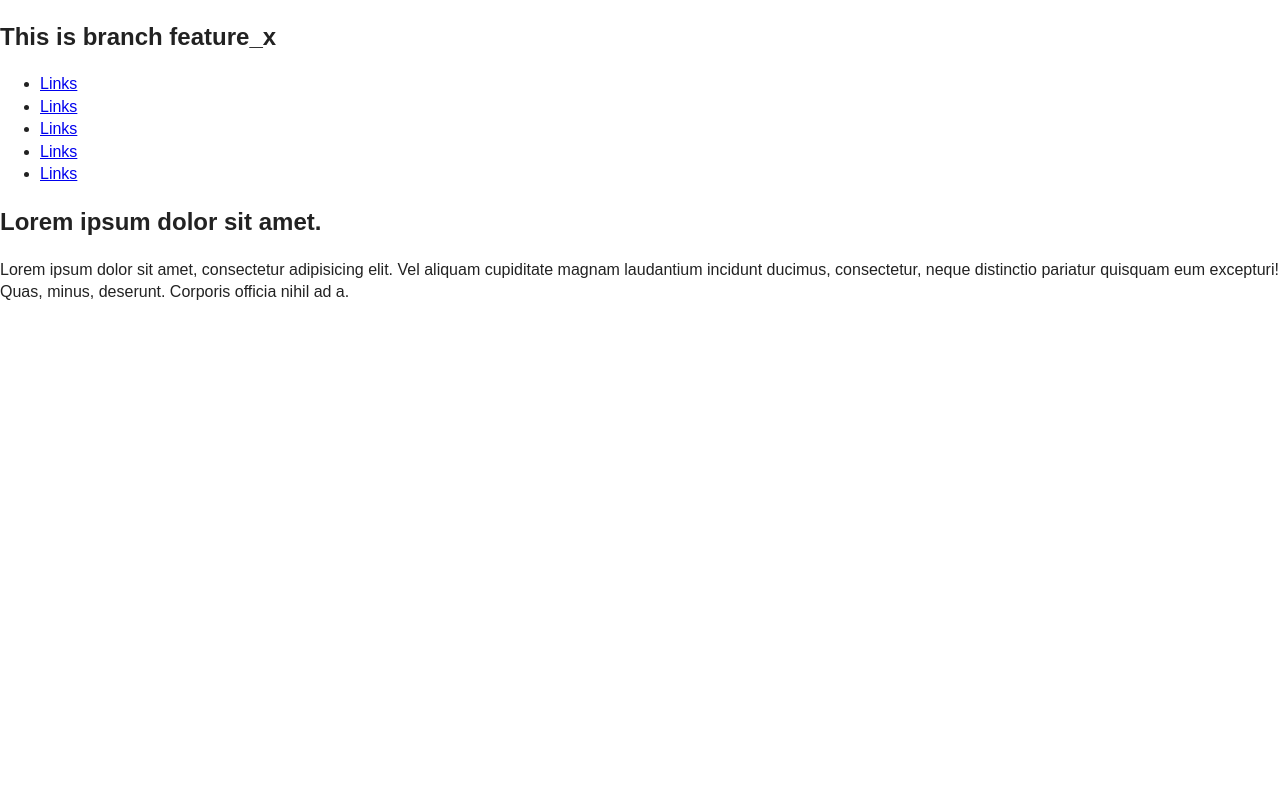
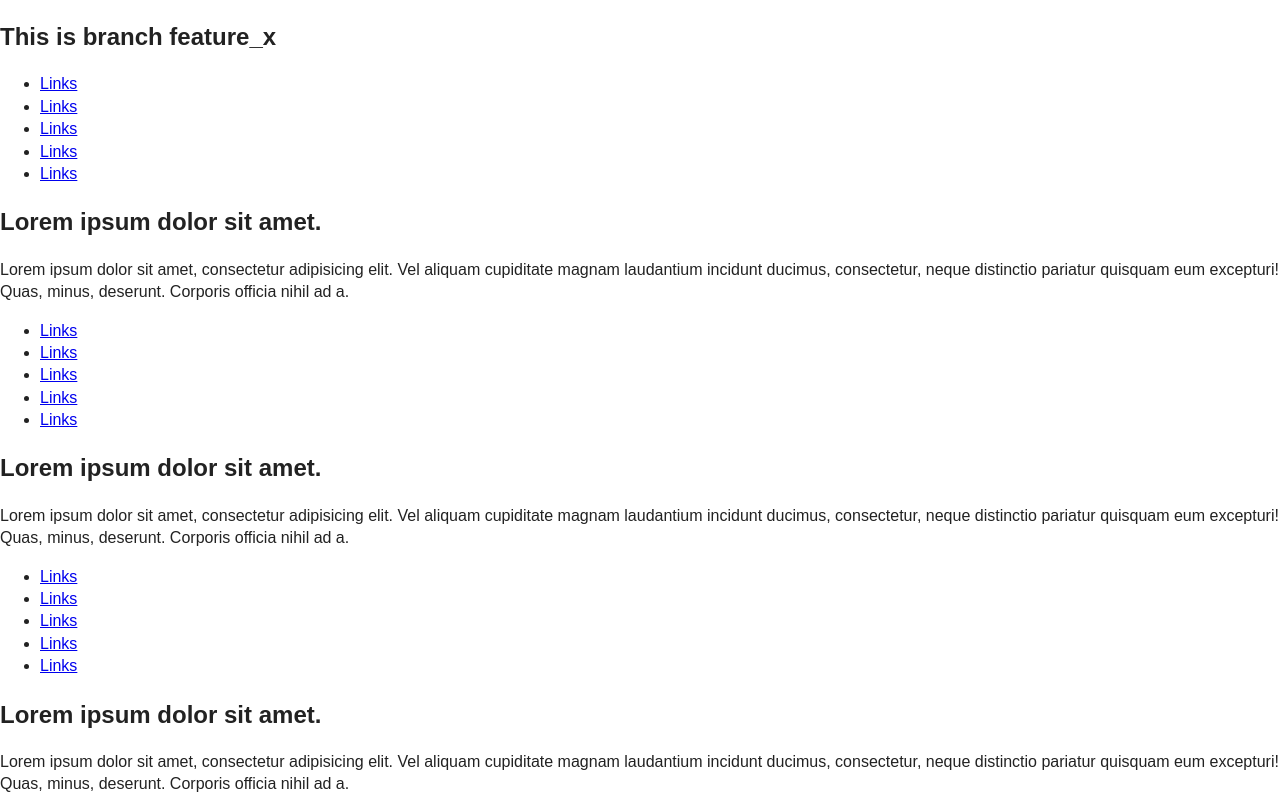
Before and after one commit to easymoneysniper/TestingApp, a plain HTML site: page index.html in a window 1280 px wide. Drawn offline with nearby package versions, Linux system fonts and the light colour scheme.

Commit message:
New FeatureX Branch Addition

```diff
--- a/index.html
+++ b/index.html
@@ -34,6 +34,30 @@
             <p>Lorem ipsum dolor sit amet, consectetur adipisicing elit. Vel aliquam cupiditate magnam laudantium incidunt ducimus, consectetur, neque distinctio pariatur quisquam eum excepturi! Quas, minus, deserunt. Corporis officia nihil ad a.</p>
         </div>
 
+        <div>
+            <ul>
+                <li><a href="#">Links</a></li>
+                <li><a href="#">Links</a></li>
+                <li><a href="#">Links</a></li>
+                <li><a href="#">Links</a></li>
+                <li><a href="#">Links</a></li>
+            </ul>
+            <h2>Lorem ipsum dolor sit amet.</h2>
+            <p>Lorem ipsum dolor sit amet, consectetur adipisicing elit. Vel aliquam cupiditate magnam laudantium incidunt ducimus, consectetur, neque distinctio pariatur quisquam eum excepturi! Quas, minus, deserunt. Corporis officia nihil ad a.</p>
+        </div>
+
+        <div>
+            <ul>
+                <li><a href="#">Links</a></li>
+                <li><a href="#">Links</a></li>
+                <li><a href="#">Links</a></li>
+                <li><a href="#">Links</a></li>
+                <li><a href="#">Links</a></li>
+            </ul>
+            <h2>Lorem ipsum dolor sit amet.</h2>
+            <p>Lorem ipsum dolor sit amet, consectetur adipisicing elit. Vel aliquam cupiditate magnam laudantium incidunt ducimus, consectetur, neque distinctio pariatur quisquam eum excepturi! Quas, minus, deserunt. Corporis officia nihil ad a.</p>
+        </div>
+
         <script src="https://ajax.googleapis.com/ajax/libs/jquery/1.11.3/jquery.min.js"></script>
         <script src="js/plugins.js"></script>
         <script src="js/main.js"></script>
```
